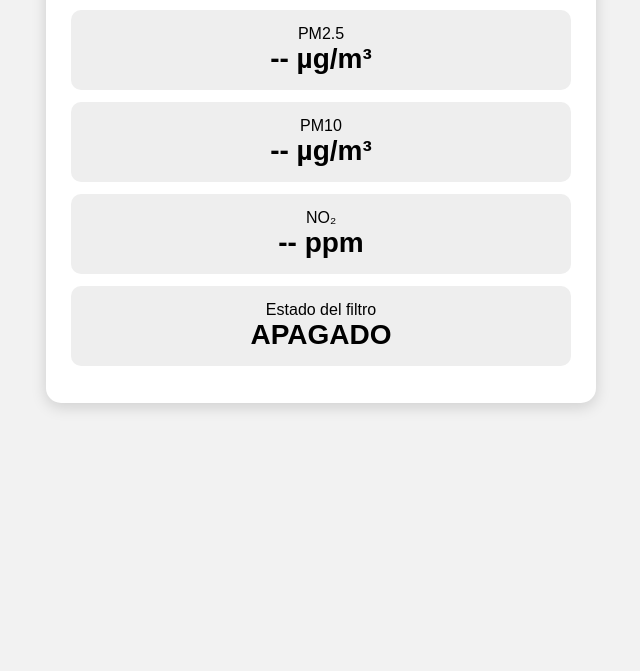
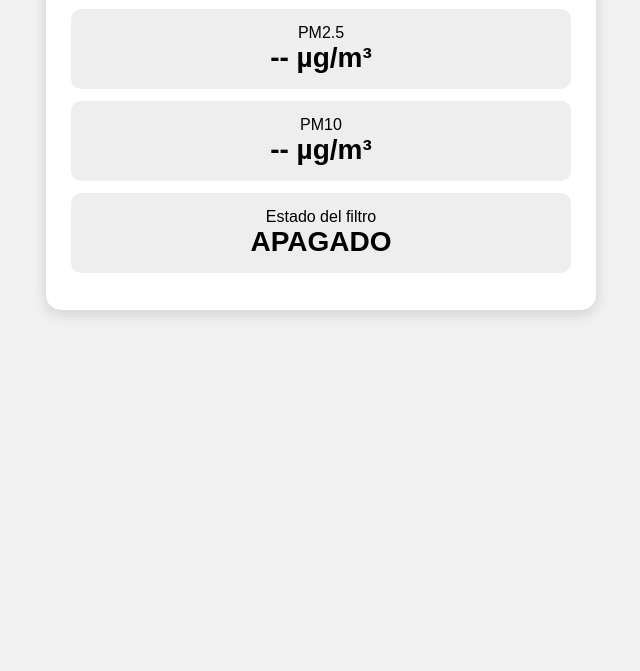
Before and after one commit to Kiritex/proyecto-calidad-aire, a plain HTML site: page index.html in a window 1280 px wide. Shown: the part 129-800 px from the top of the page, without its empty margins (319-959 px from the left). Drawn offline with Linux system fonts and the light colour scheme.

Commit message:
eliminacion Nox

```diff
--- a/index.html
+++ b/index.html
@@ -1,16 +1,10 @@
 <!DOCTYPE html>
 <html>
-
 <head>
-
   <meta charset="UTF-8">
-
   <meta name="viewport" content="width=device-width, initial-scale=1.0">
-
   <title>Calidad del aire</title>
-
   <style>
-
     body {
       font-family: Arial, sans-serif;
       background: #f2f2f2;
@@ -18,7 +12,6 @@
       margin: 0;
       padding: 30px;
     }
-
     .contenedor {
       max-width: 500px;
       margin: auto;
@@ -27,55 +20,36 @@
       border-radius: 15px;
       box-shadow: 0 4px 15px rgba(0,0,0,0.15);
     }
-
     h1 {
       margin-bottom: 25px;
     }
-
     .dato {
       background: #eeeeee;
       margin: 12px 0;
       padding: 15px;
       border-radius: 10px;
     }
-
     .valor {
       font-size: 28px;
       font-weight: bold;
     }
-
   </style>
-
 </head>
-
 <body>
-
   <div class="contenedor">
-
-    <h1>🌱 Calidad del aire</h1>
-
+    <h1>Calidad del aire</h1>
     <div class="dato">
       <div>PM2.5</div>
       <div class="valor">-- µg/m³</div>
     </div>
-
     <div class="dato">
       <div>PM10</div>
       <div class="valor">-- µg/m³</div>
     </div>
-
-    <div class="dato">
-      <div>NO₂</div>
-      <div class="valor">-- ppm</div>
-    </div>
-
     <div class="dato">
       <div>Estado del filtro</div>
       <div class="valor">APAGADO</div>
     </div>
-
   </div>
-
 </body>
-
 </html>
```
